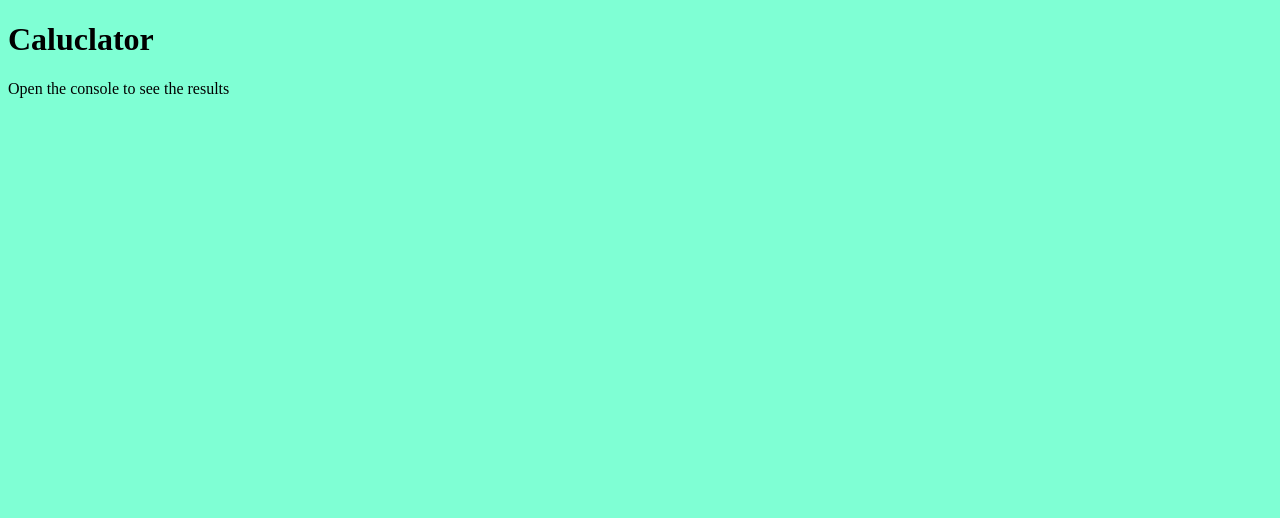
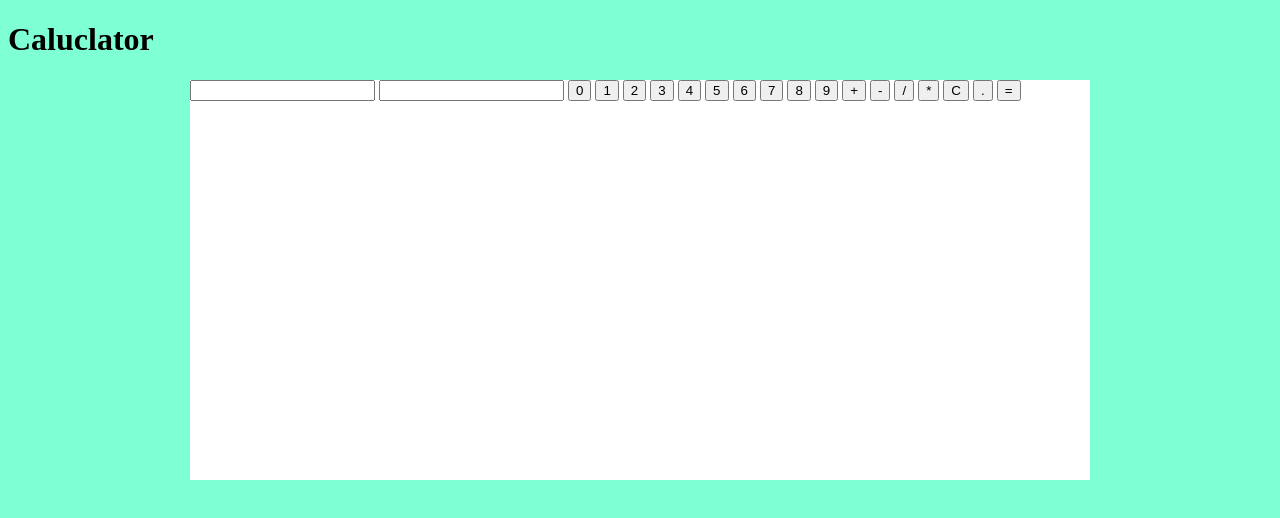
Before and after one commit to heyjulesb/calculator, a plain HTML site: page index.html in a window 1280 px wide. Drawn offline with Linux system fonts and the light colour scheme.

Commit message:
adding calculator container and buttons

```diff
--- a/index.html
+++ b/index.html
@@ -9,7 +9,39 @@
 </head>
 <body>
   <h1>Caluclator</h1>
-  <p>Open the console to see the results</p>
+  <section class ="calculatorWrapper">
+    <input class="preview" />
+    <input class="math" />
+
+    <button class="number">0</button>
+    <button class="number">1</button>
+    <button class="number">2</button>
+    <button class="number">3</button>
+    <button class="number">4</button>
+    <button class="number">5</button>
+    <button class="number">6</button>
+    <button class="number">7</button>
+    <button class="number">8</button>
+    <button class="number">9</button>
+
+    <button class="operator">+</button>
+    <button class="operator">-</button>
+    <button class="operator">/</button>
+    <button class="operator">*</button>
+
+    <button class="clear">C</button>
+
+    <button class="decimal">.</button>
+
+    <button class="equal">=</button>
+
+
+    <div></div>
+
+  </section>
+
+
+
 <script src="./scripts.js"></script>
 </body>
 </html>
--- a/styles.css
+++ b/styles.css
@@ -1,3 +1,11 @@
 body {
   background-color: aquamarine;
 }
+
+.calculatorWrapper {
+  max-width: 900px;
+  height: 400px;
+  margin: 0 auto;
+  background: white;
+
+}
```
